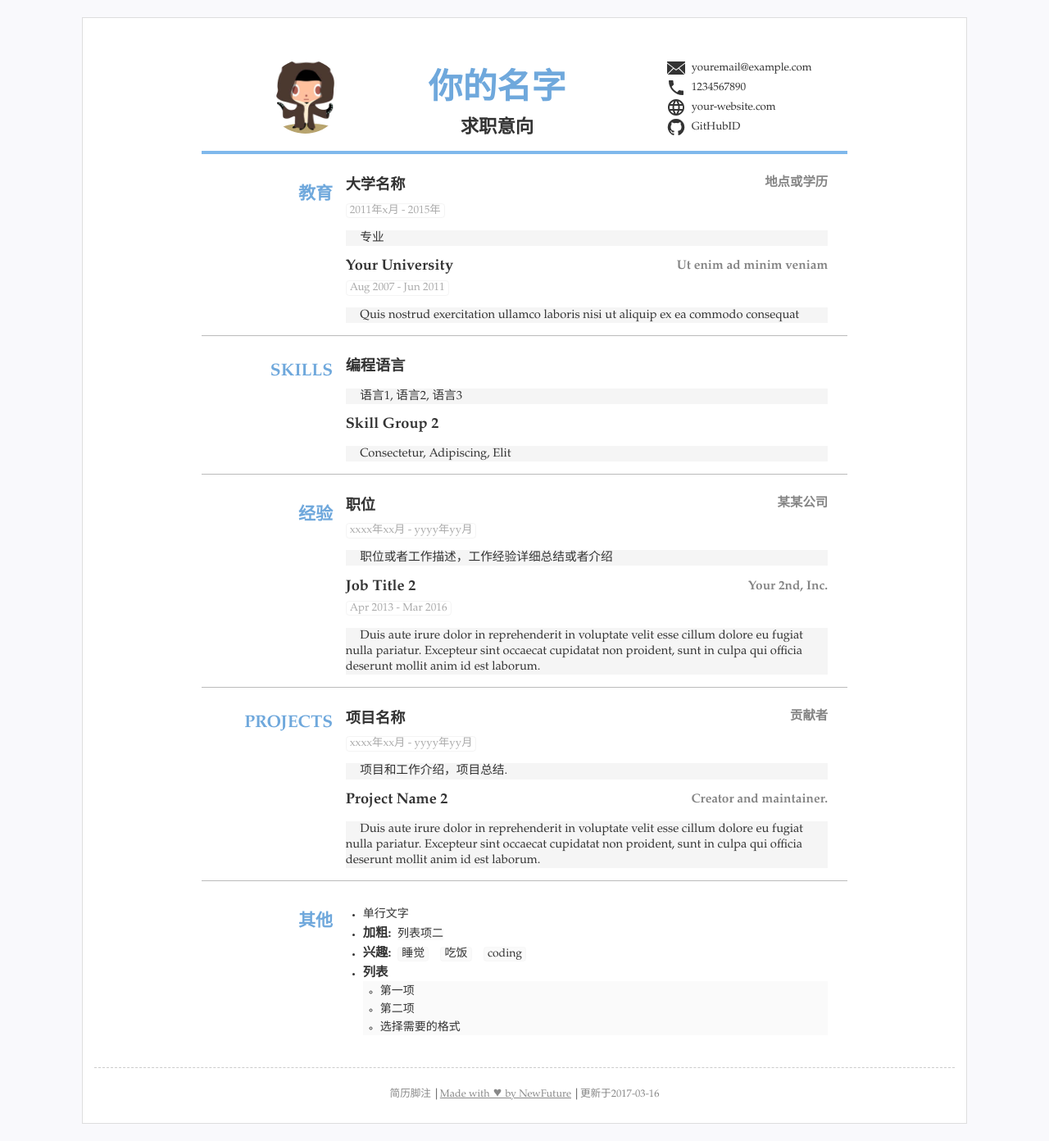
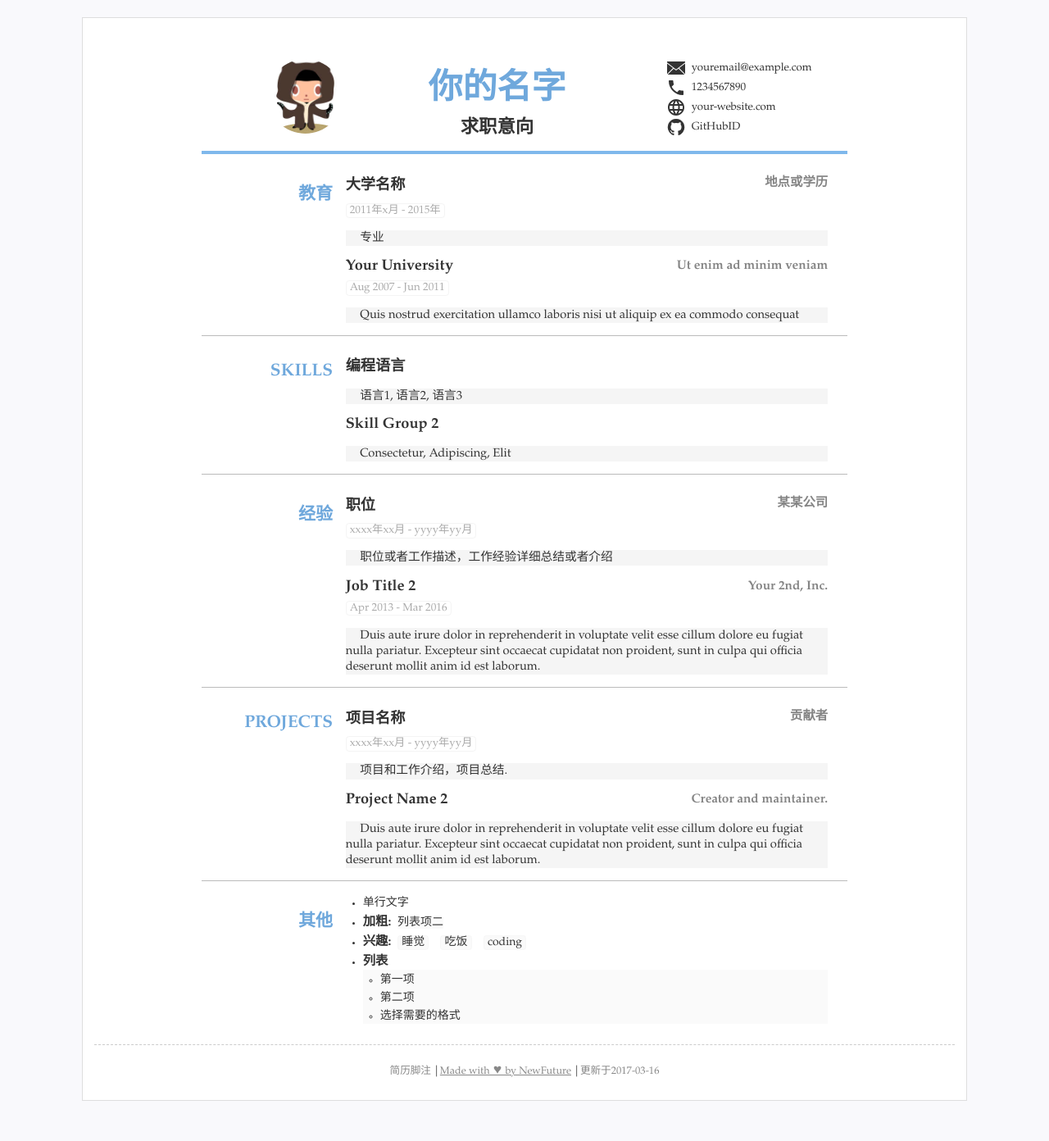
Before and after one commit to NewFuture/CV, a Jekyll site: the page built from index.html, in a window 1280 px wide. Shown: the whole page at 82% size. Built offline with Jekyll 4.4.1, drawn with Linux system fonts in a browser that asks for light colours; after the commit the page ends 1364 px from its top, so only the background shows below that.

Commit message:
IE兼容

```diff
--- a/_sass/mobile.scss
+++ b/_sass/mobile.scss
@@ -7,6 +7,9 @@
     section {
         padding: 0;
         border: 0;
+    }
+    html {
+        background-color: $paper_color;
     }
     .container {
         padding: 0 .5em;
--- a/_sass/resume.scss
+++ b/_sass/resume.scss
@@ -12,12 +12,20 @@ $detail_bg: rgba(236, 236, 236, .5);
 $time_outline: rgba(180, 180, 180, .15);
 //item背景色
 $other_bg:rgba(238, 238, 238, .3);
-//IE7,8 兼容
+
+/* IE7,8 兼容*/
+
 header,
 main,
 section,
 footer {
     display: block
+}
+
+ul,
+li {
+    margin: 0;
+    padding: 0;
 }
 
 //水平布局IE兼容
@@ -115,7 +123,10 @@ header {
     .jobtitle {
         font-size: 1.6em;
         font-weight: bold;
-        // font-style: italic;
+        // 英文使用斜体
+        &:lang(en) {
+            font-style: italic;
+        }
     }
 }
 
```
